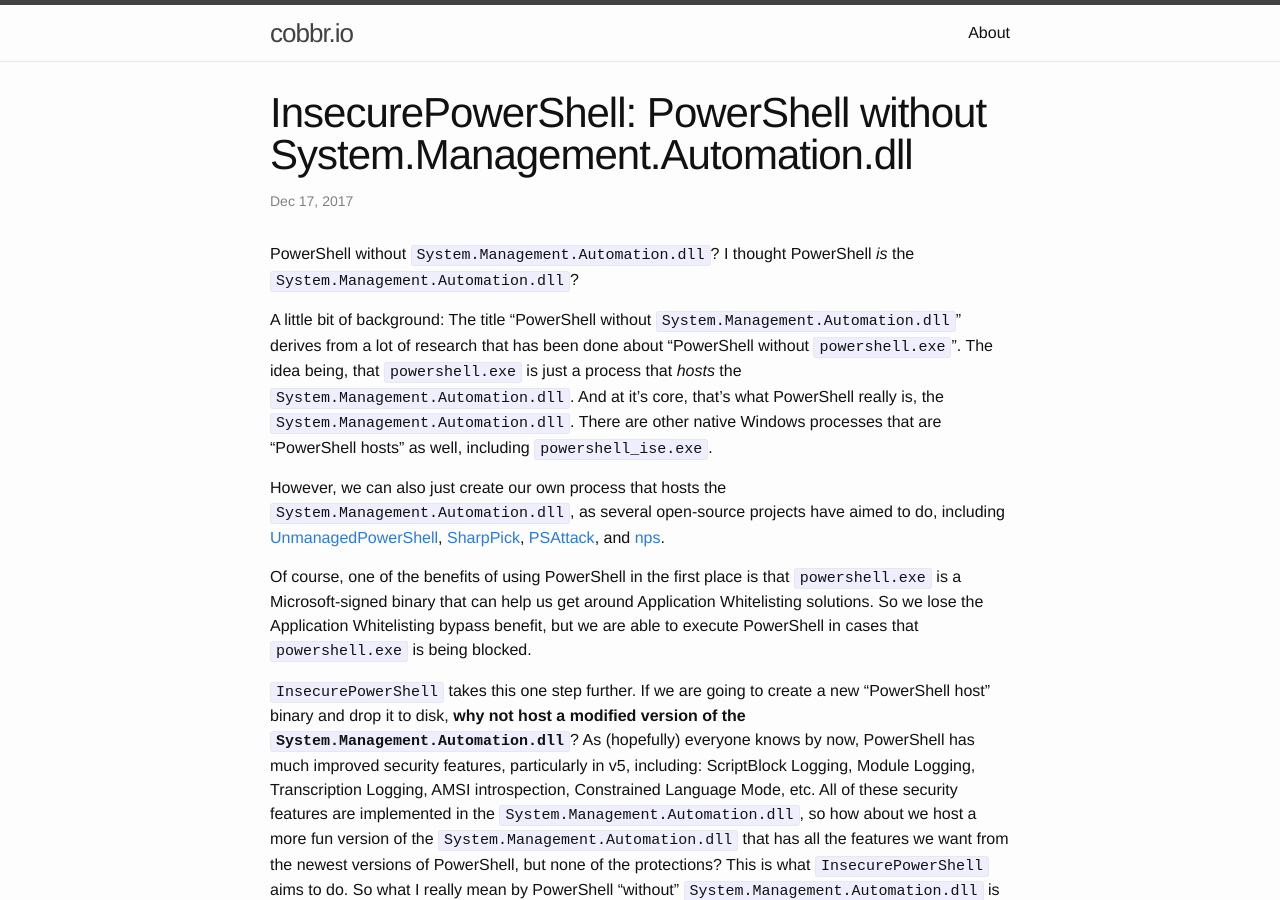
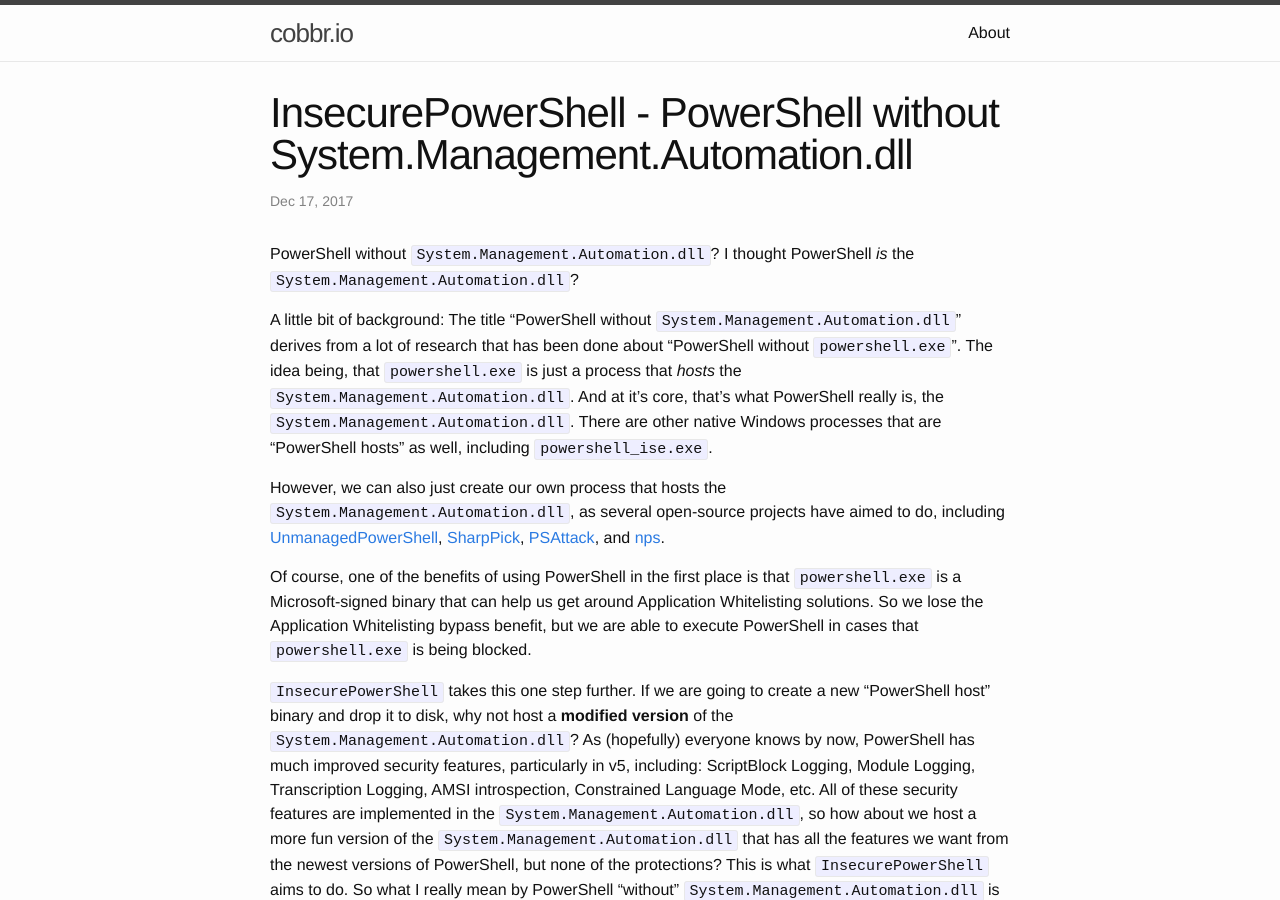
Before and after one commit to cobbr/cobbr.io, a Jekyll site: the page built from _posts/2017-12-17-InsecurePowershell-PowerShell-Without-System-Management-Automation.md, in a window 1280 px wide and 900 px high. Built offline with Jekyll 4.4.1, drawn with Linux system fonts in a browser that asks for light colours.

```diff
--- a/_posts/2017-12-17-PowerShell-Without-System-Management-Automation.md
+++ b/_posts/2017-12-17-InsecurePowershell-PowerShell-Without-System-Management-Automation.md
@@ -1,6 +1,6 @@
 ---
 layout: post
-title: "InsecurePowerShell: PowerShell without System.Management.Automation.dll"
+title: "InsecurePowerShell - PowerShell without System.Management.Automation.dll"
 date: 2017-12-17 10:00:00 -0600
 tags: PowerShell InsecurePowerShell
 ---
@@ -13,7 +13,7 @@ However, we can also just create our own process that hosts the `System.Manageme
 
 Of course, one of the benefits of using PowerShell in the first place is that `powershell.exe` is a Microsoft-signed binary that can help us get around Application Whitelisting solutions. So we lose the Application Whitelisting bypass benefit, but we are able to execute PowerShell in cases that `powershell.exe` is being blocked.
 
-`InsecurePowerShell` takes this one step further. If we are going to create a new "PowerShell host" binary and drop it to disk, **why not host a modified version of the `System.Management.Automation.dll`**? As (hopefully) everyone knows by now, PowerShell has much improved security features, particularly in v5, including: ScriptBlock Logging, Module Logging, Transcription Logging, AMSI introspection, Constrained Language Mode, etc. All of these security features are implemented in the `System.Management.Automation.dll`, so how about we host a more fun version of the `System.Management.Automation.dll` that has all the features we want from the newest versions of PowerShell, but none of the protections? This is what `InsecurePowerShell` aims to do. So what I really mean by PowerShell "without" `System.Management.Automation.dll` is PowerShell without the **default** `System.Management.Automation.dll`.
+`InsecurePowerShell` takes this one step further. If we are going to create a new "PowerShell host" binary and drop it to disk, why not host a **modified version** of the `System.Management.Automation.dll`? As (hopefully) everyone knows by now, PowerShell has much improved security features, particularly in v5, including: ScriptBlock Logging, Module Logging, Transcription Logging, AMSI introspection, Constrained Language Mode, etc. All of these security features are implemented in the `System.Management.Automation.dll`, so how about we host a more fun version of the `System.Management.Automation.dll` that has all the features we want from the newest versions of PowerShell, but none of the protections? This is what `InsecurePowerShell` aims to do. So what I really mean by PowerShell "without" `System.Management.Automation.dll` is PowerShell without the **default** `System.Management.Automation.dll`.
 
 `InsecurePowerShell` is a fork of the [open-source PowerShell Core v6.0.0](https://github.com/PowerShell/PowerShell) with just a few modifications. `InsecurePowerShell` removes the following security features from PowerShell:
 * AMSI - `InsecurePowerShell` does not submit any PowerShell code to the AMSI, even when there is an actively listening AntiMalware Provider.
```
